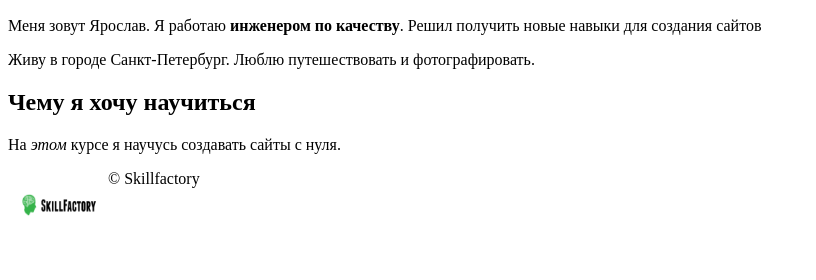
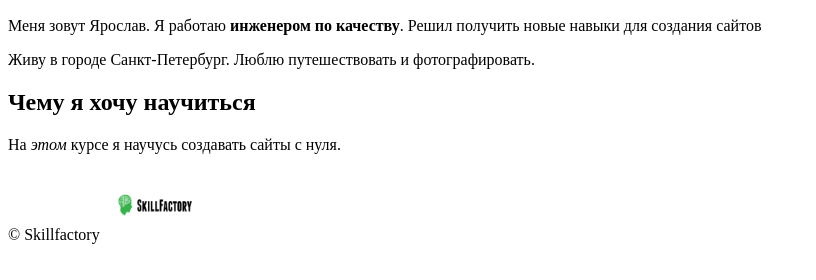
Before and after one commit to schapito/task_4.9, a plain HTML site: page index.html in a window 1280 px wide. Shown: the part 136-416 px from the top of the page, without its empty margins (0-816 px from the left). Drawn offline with Linux system fonts and the light colour scheme.

Commit message:
update index.html

```diff
--- a/index.html
+++ b/index.html
@@ -20,7 +20,7 @@
     </main>
     <footer>
  <span> &copy;&nbsp;Skillfactory </span>
- <img src="/site/images/skillfactory.png" width="100" height="70" align="left">
+ <img src="site/images/skillfactory.png" width="100" height="70">
     </footer><!--Необходимо заполнить "подвал"-->
 </body>
 </html>
```
